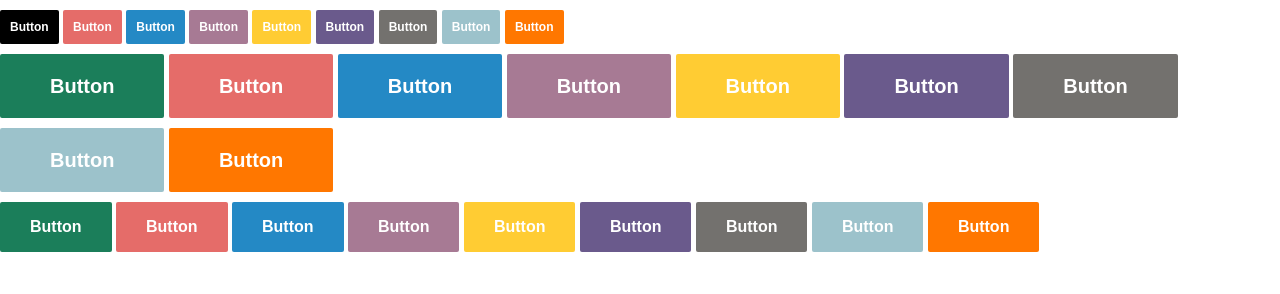
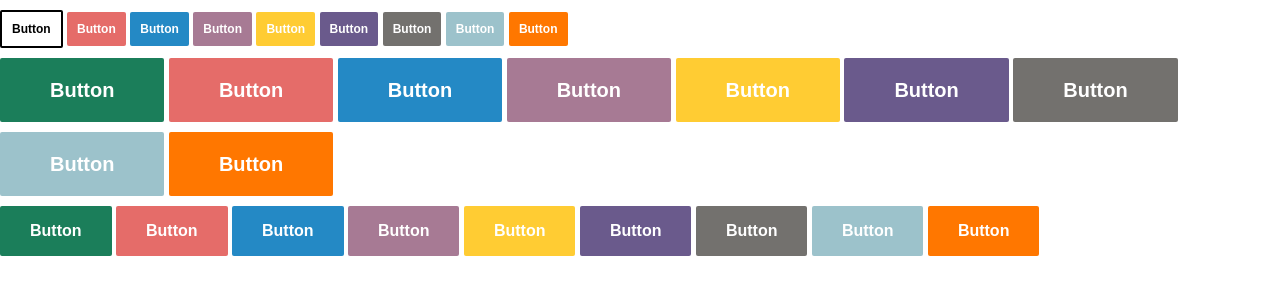
Before and after one commit to wantedvikas/Flat-CSS3-Buttons, a plain HTML site: page index.html in a window 1280 px wide. In both pictures the pointer is over the link 29 px from the left and 27 px from the top of the page. Drawn offline with Linux system fonts and the light colour scheme.

Commit message:
Changed Hover Action

```diff
--- a/style.css
+++ b/style.css
@@ -40,5 +40,8 @@
   line-height: 30px;
 }
 .ff_btn:hover {
-  background: #000;
+  background: #fff;
+color:#000;
+	border : 2px solid black ;
+
 }
```
